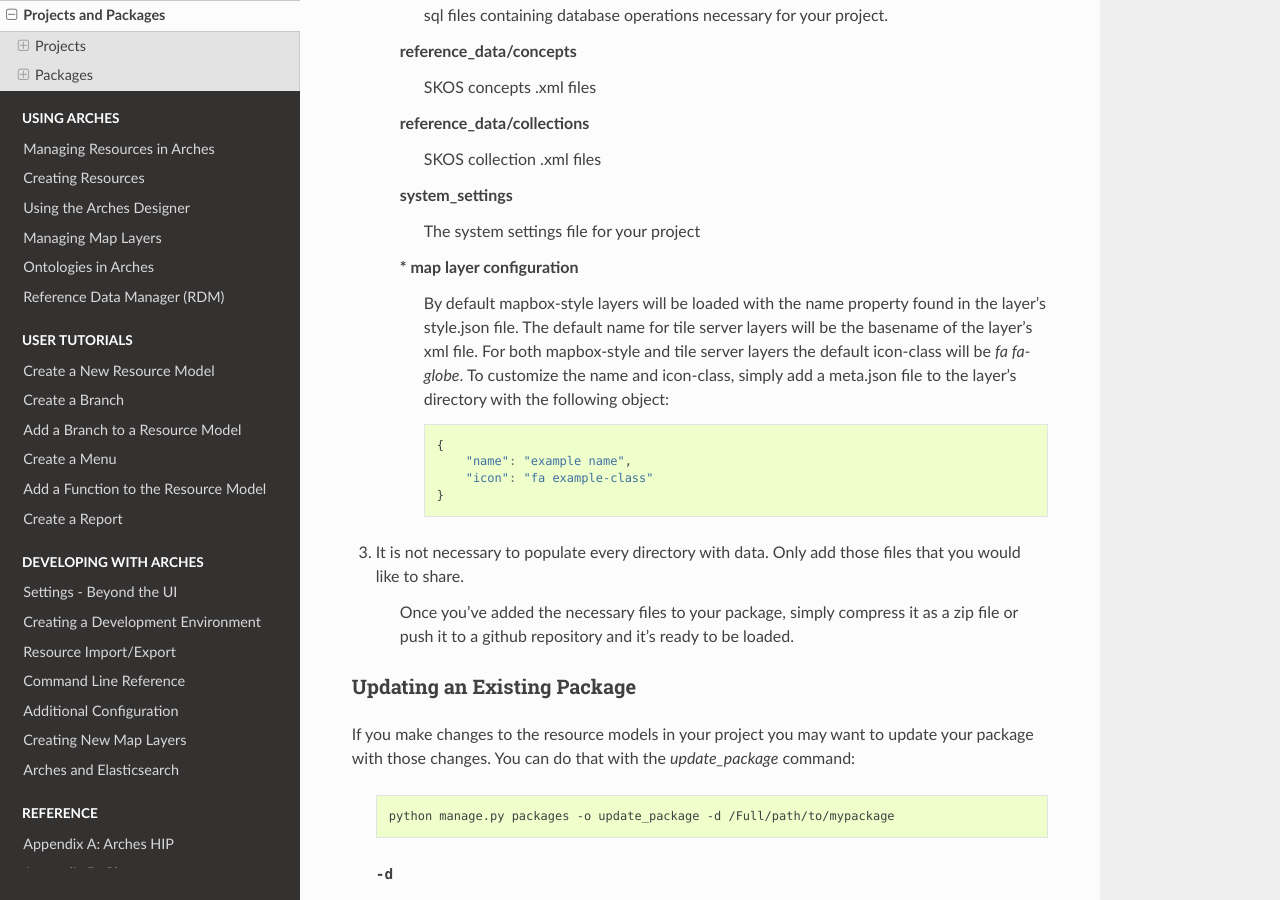
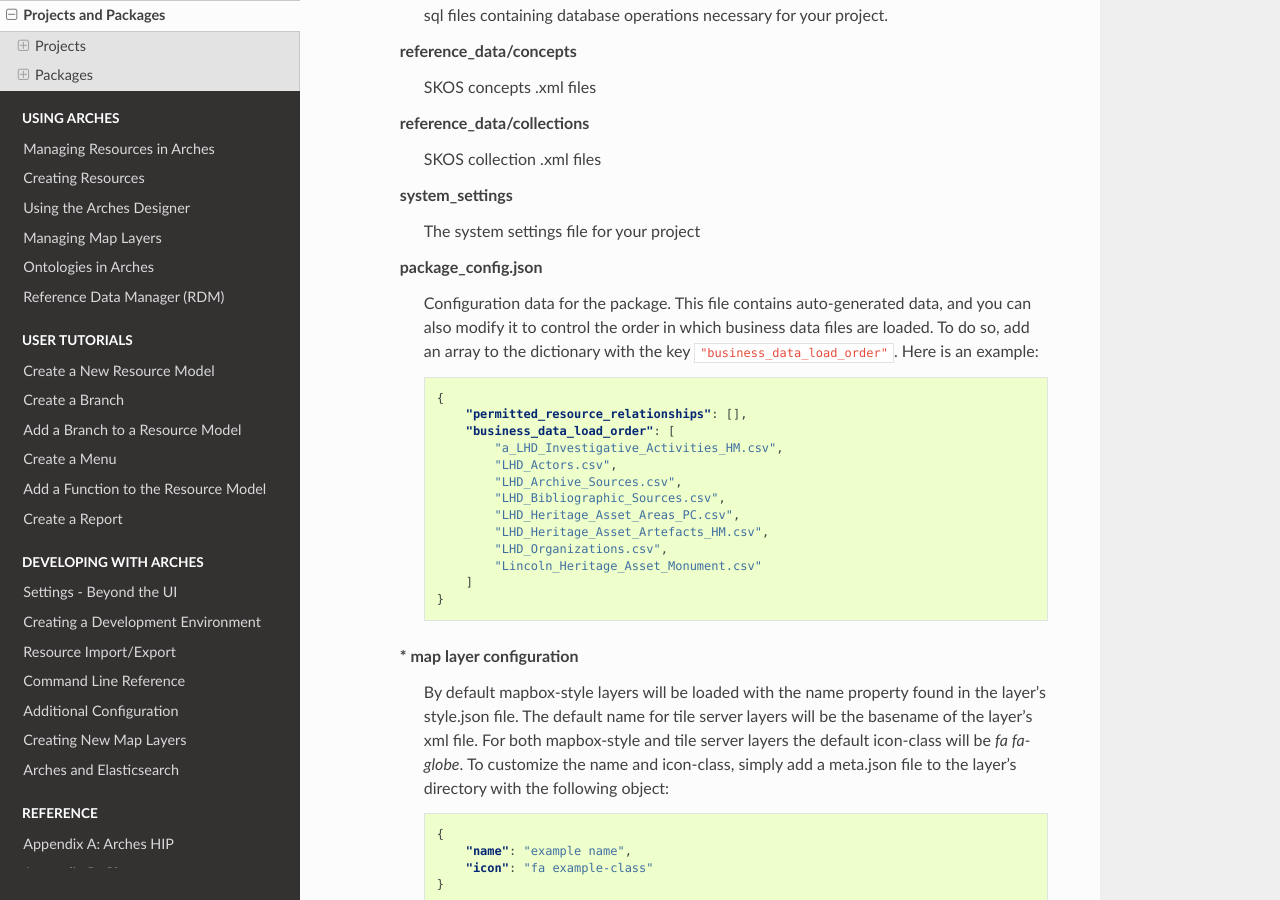
Before and after one commit to archesproject/arches-docs, a Sphinx documentation site: the page built from docs/projects-and-packages.txt, in a window 1280 px wide and 900 px high, scrolled down 4419 px. Built offline with Sphinx 7.4.7 and the Read the Docs theme 2.0.0, drawn with Linux system fonts in a browser that asks for light colours.

Commit message:
Documented how to control business data load order in load_package command

```diff
--- a/docs/projects-and-packages.txt
+++ b/docs/projects-and-packages.txt
@@ -148,11 +148,29 @@
         SKOS collection .xml files
     system_settings
         The system settings file for your project
+    package_config.json
+        Configuration data for the package. This file contains auto-generated data, and you can also modify it to control the order in which business data files are loaded. To do so, add an array to the dictionary with the key ``"business_data_load_order"``. Here is an example:
+
+        .. code-block:: json
+
+          {
+              "permitted_resource_relationships": [],
+              "business_data_load_order": [
+                  "a_LHD_Investigative_Activities_HM.csv",
+                  "LHD_Actors.csv",
+                  "LHD_Archive_Sources.csv",
+                  "LHD_Bibliographic_Sources.csv",
+                  "LHD_Heritage_Asset_Areas_PC.csv",
+                  "LHD_Heritage_Asset_Artefacts_HM.csv",
+                  "LHD_Organizations.csv",
+                  "Lincoln_Heritage_Asset_Monument.csv"
+              ]
+          }
 
     \* map layer configuration
         By default mapbox-style layers will be loaded with the name property found in the layer's style.json file. The default name for tile server layers will be the basename of the layer's xml file. For both mapbox-style and tile server layers the default icon-class will be `fa fa-globe`. To customize the name and icon-class, simply add a meta.json file to the layer's directory with the following object:
 
-        .. code-block:: javascript
+        .. code-block:: json
 
             {
                 "name": "example name",
```
